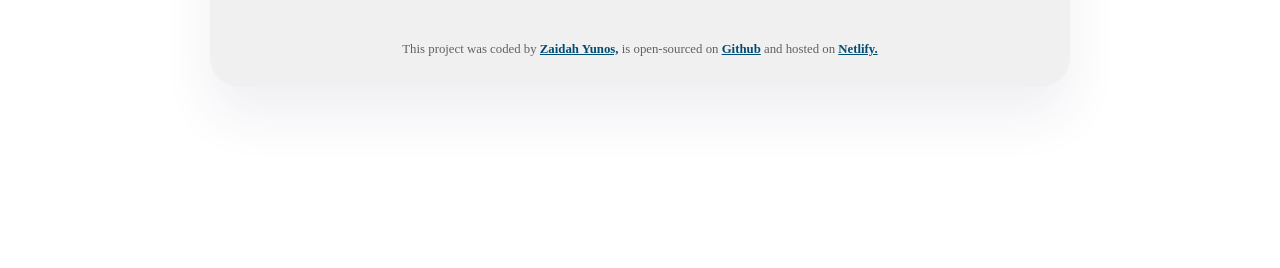
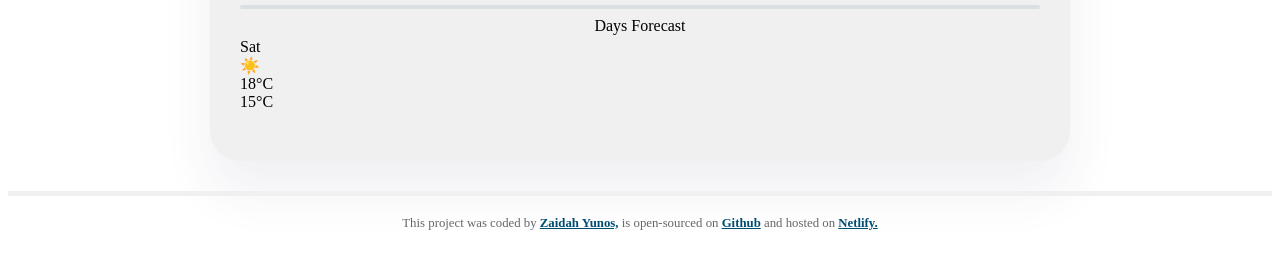
Before and after one commit to zaidahyunos/final-project-shecodes-plus, a plain HTML site: page index.html in a window 1280 px wide. Shown: the part 260-528 px from the top of the page. Drawn offline with nearby package versions, Linux system fonts and the light colour scheme; no server answers.

Commit message:
putting arrays in js

```diff
--- a/index.html
+++ b/index.html
@@ -46,6 +46,11 @@
             <div class="temperature-unit" id="temperature-unit">°C</div>
           </div>
         </div>
+        <hr />
+        <p class="days-forecast">Days Forecast</p>
+        <div class="weather-forecast" id="weather-forecast"></div>
+
+        </div>
       </main>
 
       <footer>
@@ -63,6 +68,7 @@
         >
       </footer>
     </div>
+
     <script src="script.js"></script>
   </body>
 </html>
--- a/script.js
+++ b/script.js
@@ -38,7 +38,26 @@ function handleSearchSubmit(event) {
   searchCity(searchInput.value);
 }
 
+function displayForecast() {
+  let forecast = document.querySelector("#weather-forecast");
+
+  let days = ["Mon", "Tue", "Wed", "Thu", "Fri", "Sat"];
+  days.forEach(function (day) {
+    forecast.innerHTML = `
+  <div class="forecast-days">
+    <div class="day-1">${day}</div>
+    <div class="weather-forecast-icon">☀️</div>
+    <div class="weather-forecast-temperature">
+      <div class="max-temp">18°C</div>
+      <div class="min-temp">15°C</div>
+    </div>
+  </div>
+`;
+  });
+}
+
 let searchFormElement = document.querySelector("#search-form");
 searchFormElement.addEventListener("submit", handleSearchSubmit);
 
 searchCity("Kuala Lumpur");
+displayForecast();
--- a/style.css
+++ b/style.css
@@ -19,7 +19,6 @@ a {
 .container {
   background: #f0f0f0;
   max-width: 800px;
-
   margin: 30px auto;
   padding: 30px;
   box-shadow: 0 30px 50px rgba(65, 50, 100, 0.08);
@@ -97,3 +96,13 @@ footer {
   font-size: clamp(9px, 1vw, 14px);
   color: rgba(0, 0, 0, 0.6);
 }
+
+hr {
+  border: 2px solid rgba(0, 77, 116, 0.1);
+  border-radius: 5px;
+}
+
+.days-forecast {
+  margin: 3px;
+  text-align: center;
+}
```
